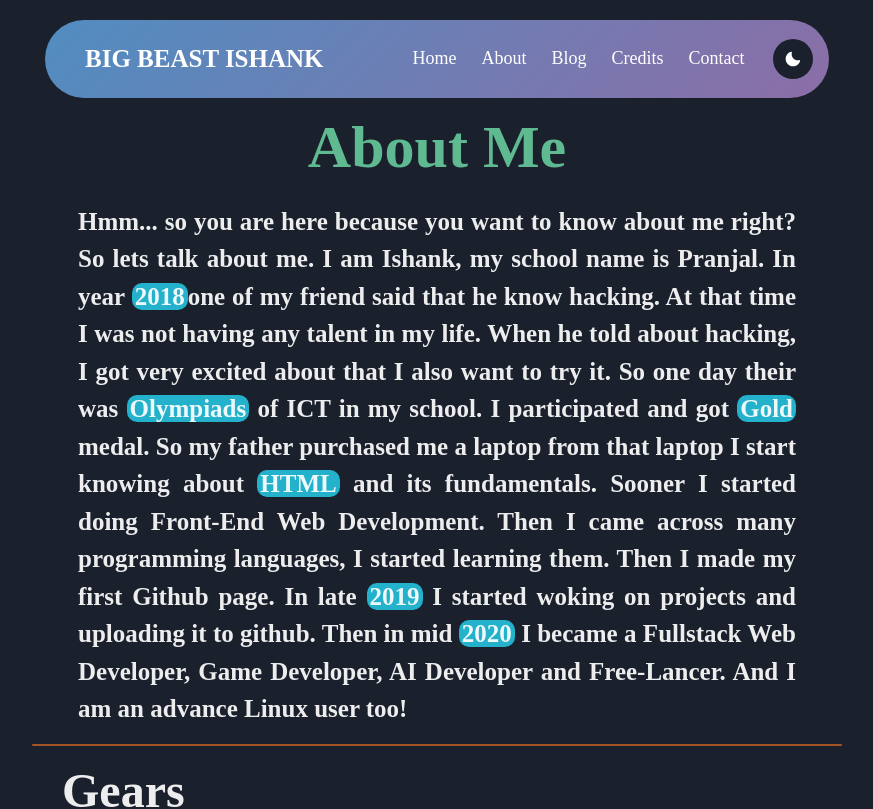
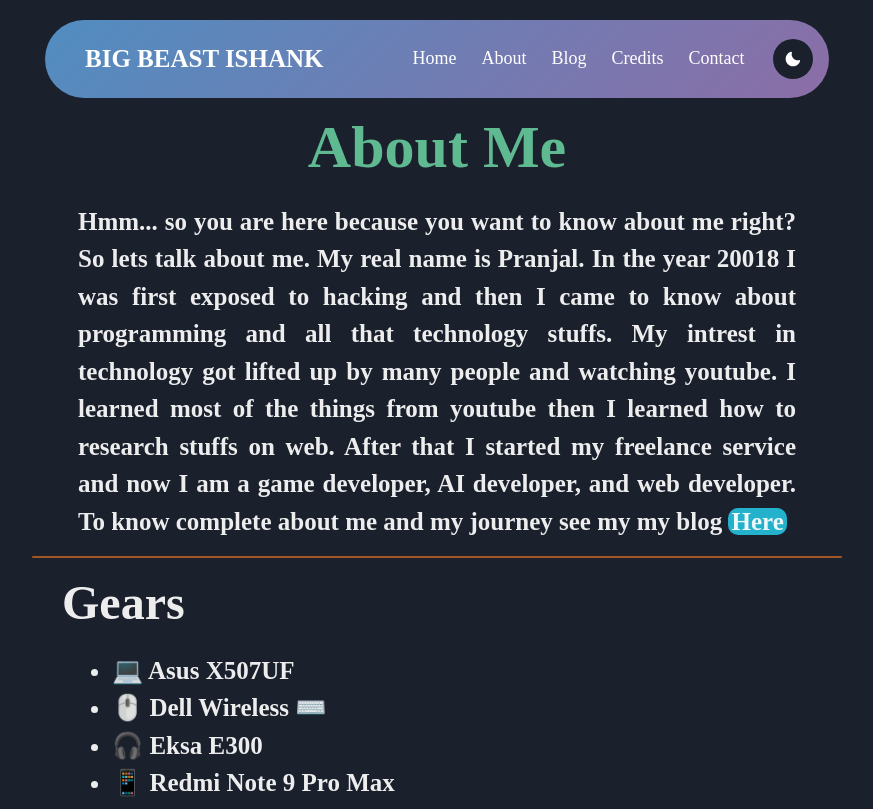
Before and after one commit to BIGBEASTISHANK/bigbeastishank.com, a Next.js app: page /about in a window 1280 px wide. Shown: the top 809 px of the page, without its empty margins (203-1076 px from the left). Built offline with nearby package versions, Linux system fonts and the light colour scheme; a web font is replaced by a local one.

Commit message:
Update blog, about page; minnor changes

```diff
--- a/src/components/Layout/index.jsx
+++ b/src/components/Layout/index.jsx
@@ -5,7 +5,7 @@ import Head from "next/head";
 import { Box } from "@chakra-ui/react";
 
 export default function Layout({ children }) {
-  // Returning Htmlo
+  // Returning Html
   return (
     <>
       <Box
@@ -18,15 +18,25 @@ export default function Layout({ children }) {
         {/* Head Tag to put Title and meta tags */}
         <Head>
           <meta charSet="UTF-8" />
+
           <meta
             name="description"
-            content="This is BIG BEAST ISHANK website. Here you can know about his qualification and how much he knows in coding."
+            content="This me Ishank. This is my portfolio wesite, I post blogs and you can see my projects over here."
           />
+
           <meta httpEquiv="X-UA-Compatible" content="IE=edge" />
+
           <meta
             name="viewport"
             content="width=device-width, initial-scale=1.0"
           />
+
+          <meta
+            name="keywords"
+            content="Portfolio, Projects, Blogs, HTML, CSS, Python, C#, JavaScript, Next js"
+          />
+
+          <meta name="author" content="BIG BEAST ISHANK" />
 
           {/* Title */}
           <title>BIG BEAST ISHANK</title>
--- a/src/pages/about.jsx
+++ b/src/pages/about.jsx
@@ -5,12 +5,10 @@ import {
   Container,
   Heading,
   Skeleton,
-  UnorderedList,
-  ListItem,
-  Link,
   Text,
 } from "@chakra-ui/react";
 import Head from "next/head";
+import NextLink from "next/link";
 import Gears from "../components/about/gears";
 import Softwares from "../components/about/softwares";
 
@@ -49,20 +47,17 @@ export default function About() {
         >
           <Container textAlign={"justify"}>
             Hmm... so you are here because you want to know about me right? So
-            lets talk about me. I am Ishank, my school name is Pranjal. In year{" "}
-            <b>2018</b>
-            one of my friend said that he know hacking. At that time I was not
-            having any talent in my life. When he told about hacking, I got very
-            excited about that I also want to try it. So one day their was{" "}
-            <b>Olympiads</b> of ICT in my school. I participated and got{" "}
-            <b>Gold</b> medal. So my father purchased me a laptop from that
-            laptop I start knowing about <b>HTML</b> and its fundamentals.
-            Sooner I started doing Front-End Web Development. Then I came across
-            many programming languages, I started learning them. Then I made my
-            first Github page. In late <b>2019</b> I started woking on projects
-            and uploading it to github. Then in mid <b>2020</b> I became a
-            Fullstack Web Developer, Game Developer, AI Developer and
-            Free-Lancer. And I am an advance Linux user too!
+            lets talk about me. My real name is Pranjal. In the year 20018 I was
+            first exposed to hacking and then I came to know about programming
+            and all that technology stuffs. My intrest in technology got lifted
+            up by many people and watching youtube. I learned most of the things
+            from youtube then I learned how to research stuffs on web. After
+            that I started my freelance service and now I am a game developer,
+            AI developer, and web developer. To know complete about me and my
+            journey see my my blog{" "}
+            <b>
+              <NextLink href="/blog/about%20me">Here</NextLink>
+            </b>
           </Container>
         </Box>
 
--- a/src/pages/blog/[id].jsx
+++ b/src/pages/blog/[id].jsx
@@ -47,7 +47,7 @@ export default function Post({ postData }) {
           <Link href={postData.authlink} isExternal>
             {postData.author}
           </Link>{" "}
-          / <Date dateString={postData.date} /> / {postData.read_time} read
+          / <Date dateString={postData.date} /> / {postData.readtime} read
         </Text>
 
         {/* Line to divide content */}
--- a/src/pages/index.jsx
+++ b/src/pages/index.jsx
@@ -42,9 +42,9 @@ export default function Index() {
           fontWeight="700"
         >
           <Text textAlign={"justify"}>
-            Hello 👋. My name is Ishank as you know. I am a self-taught
-            freelance developer. My prefered language is Python, JavaScript,
-            CSS, SCSS, C#, HTML. To know more about me see about page.
+            Hello👋My name is Ishank. I am a self-taught freelance developer. My
+            prefered language is Python, JavaScript, CSS, SCSS, C#, HTML. To
+            know more about me see about page.
           </Text>
         </Box>
 
--- a/src/styles/blog/blogpost.scss
+++ b/src/styles/blog/blogpost.scss
@@ -34,6 +34,13 @@
       font-size: 20px;
     }
 
+    h6{
+      font-size: 40px;
+      font-weight: 1000;
+      animation: title 7s ease infinite;
+      text-align: center;
+    }
+
     p {
       font-size: 18px;
     }
@@ -42,6 +49,7 @@
       margin-left: 50px;
       margin-right: 50px;
       font-size: 18px;
+      text-align: left;
     }
 
     ul {
@@ -57,7 +65,7 @@
       text-decoration: underline;
     }
 
-    hr{
+    hr {
       margin-top: 30px;
       margin-bottom: 30px;
     }
```
Also changed, not shown: src/blogPost/about me.md (added, +68 -0 lines), src/blogPost/cbse term 2 sylabuss of class 10.md (+11 -2 lines), src/blogPost/fixing-valorant.md (+5 -2 lines).
